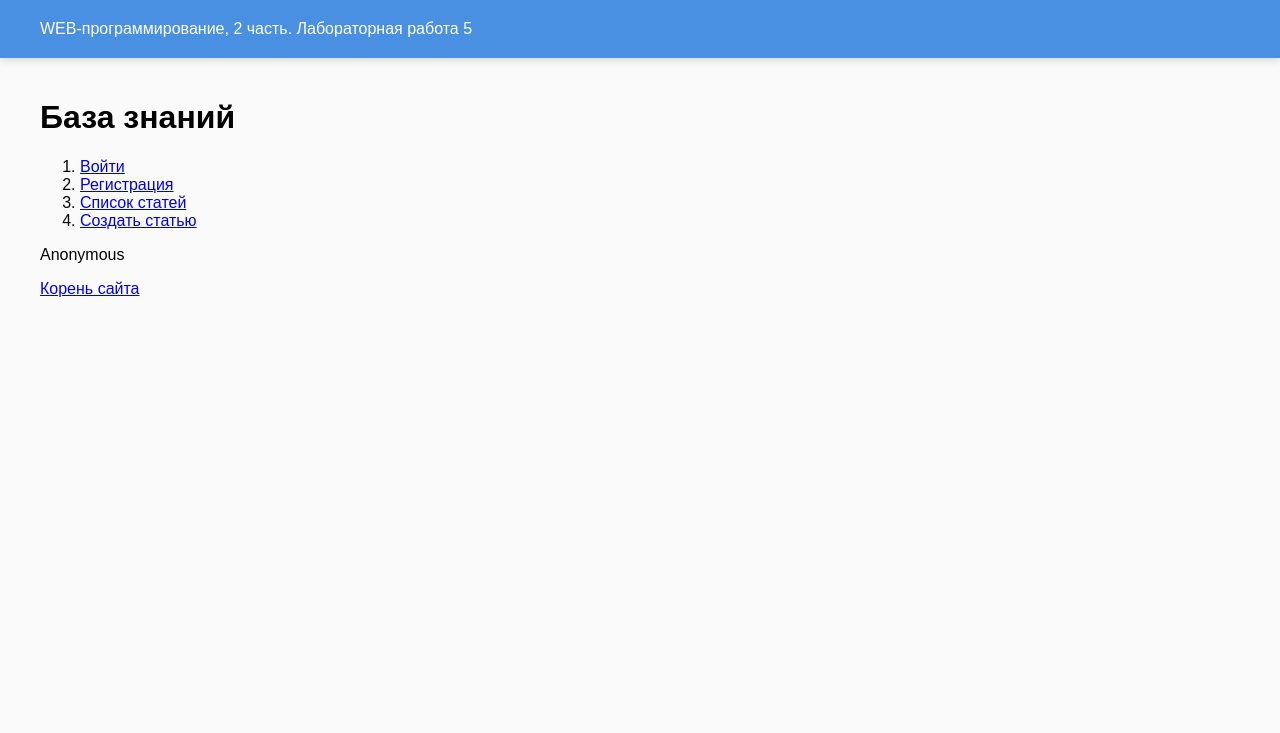
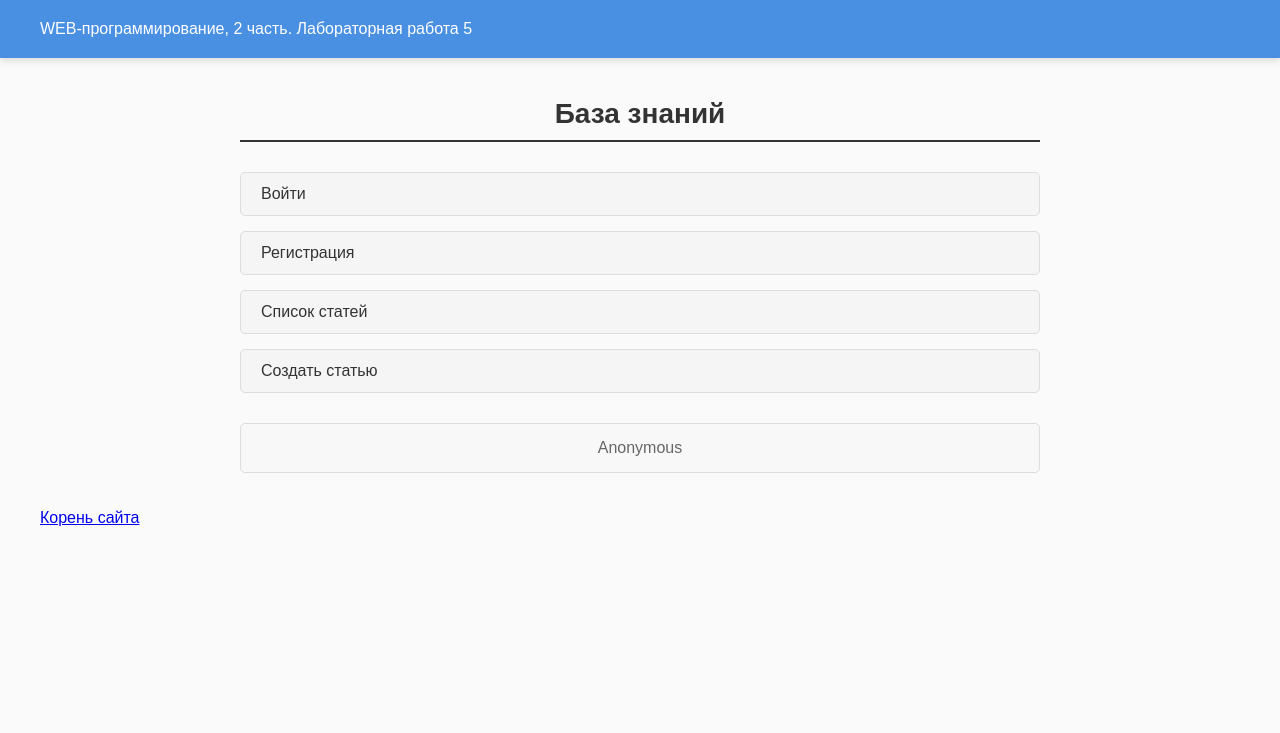
Before and after one commit to IlinGlebD/web-back-labs, a Flask app: page /lab5/ in a window 1280 px wide. Shown: the top 733 px of the page. Run offline with Flask 3, Linux system fonts and the light colour scheme; some libraries are stand-ins or nearby versions.

Commit message:
Редактирование главной страницы

```diff
--- a/templates/lab5/lab5.html
+++ b/templates/lab5/lab5.html
@@ -3,14 +3,80 @@
 {% block lab %}Лабораторная работа 5{% endblock %}
 
 {% block main %}
-    <h1>База знаний</h1>
-    <ol>
+<style>
+    .knowledge-base {
+        max-width: 800px;
+        margin: 0 auto;
+        padding: 20px;
+        font-family: Arial, sans-serif;
+    }
+
+    .header {
+        text-align: center;
+        margin-bottom: 30px;
+        border-bottom: 2px solid #333;
+        padding-bottom: 10px;
+    }
+
+    .header h1 {
+        font-size: 28px;
+        font-weight: bold;
+        color: #333;
+        margin: 0;
+    }
+
+    .menu-list {
+        list-style: none;
+        padding: 0;
+        margin: 0 0 30px 0;
+    }
+
+    .menu-list li {
+        margin-bottom: 15px;
+        padding: 0;
+    }
+
+    .menu-list a {
+        display: block;
+        padding: 12px 20px;
+        background-color: #f5f5f5;
+        border: 1px solid #ddd;
+        border-radius: 5px;
+        text-decoration: none;
+        color: #333;
+        font-size: 16px;
+        transition: background-color 0.3s;
+    }
+
+    .menu-list a:hover {
+        background-color: #e9e9e9;
+    }
+
+    .user-info {
+        text-align: center;
+        padding: 15px;
+        background-color: #f8f8f8;
+        border: 1px solid #ddd;
+        border-radius: 5px;
+        font-size: 16px;
+        color: #666;
+    }
+</style>
+
+<div class="knowledge-base">
+    <div class="header">
+        <h1>База знаний</h1>
+    </div>
+
+    <ol class="menu-list">
         <li><a href="/lab5/login">Войти</a></li>
         <li><a href="/lab5/register">Регистрация</a></li>
         <li><a href="/lab5/list">Список статей</a></li>
         <li><a href="/lab5/create">Создать статью</a></li>
     </ol>
-    <div>
+
+    <div class="user-info">
         Anonymous
     </div>
+</div>
 {% endblock %}
```
